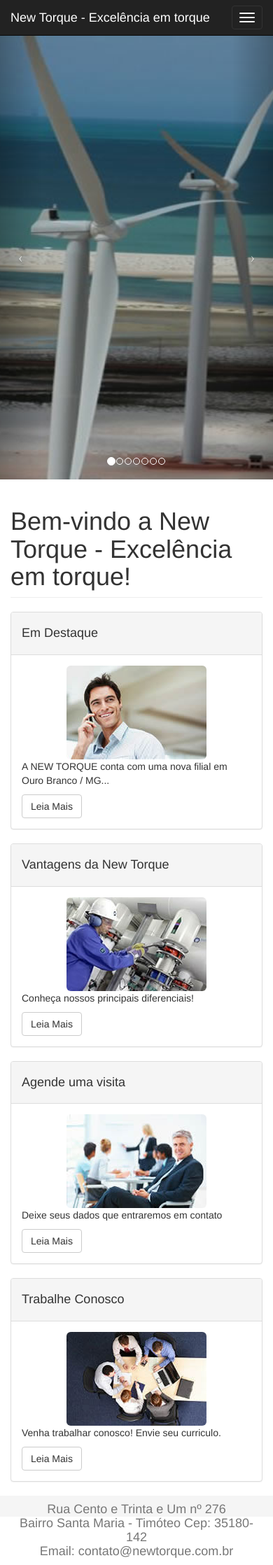
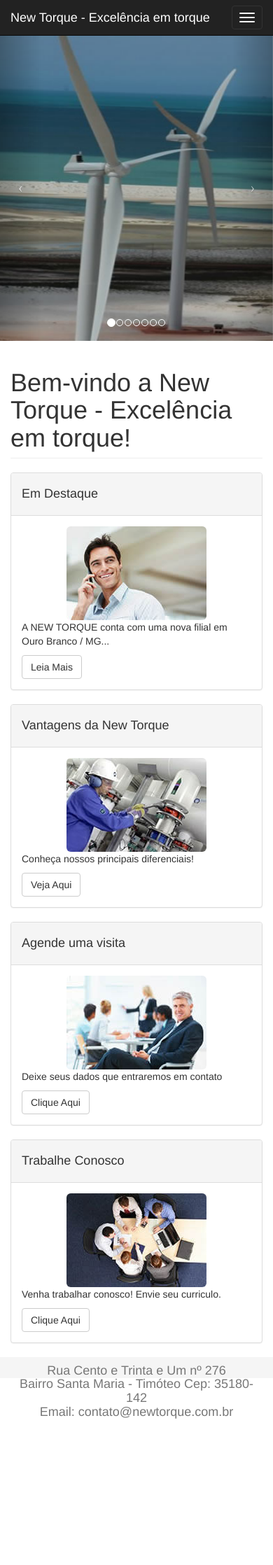
Before and after one commit to leogaletti/newtorque_novo, a PHP site: page / in a window 390 px wide. Shown: the whole page at 70% size. After the commit the page ends 2027 px from the top, so only its background shows below. Run offline with PHP 8.4, Linux system fonts and the light colour scheme; data comes from the database, SQL or seed files in the repository; some libraries are stand-ins or nearby versions.

Commit message:
Correçoes no texto da página e no visual mobile

```diff
--- a/site/css/style.css
+++ b/site/css/style.css
@@ -59,7 +59,7 @@
 /* Home Page Carousel */
 
 header.carousel {
-    height: 80%;
+    height: 55%;
 }
 
 header.carousel .item,
@@ -108,6 +108,12 @@
     }
 }
 
+@media(min-width: 767px) {
+    header.carousel {
+        height: 80%;
+    }
+}
+
 @media(max-width:767px) {
     .img-portfolio {
         margin-bottom: 15px;
--- a/site/index.php
+++ b/site/index.php
@@ -169,7 +169,7 @@
                         <div class="panel-body">
                             <img class="img-responsive img-rounded img-quadros" alt="A Empresa" src="./imagens/inicial02.jpg" />
                             <p>Conheça nossos principais diferenciais!</p>
-                            <a href="a-empresa.php" class="btn btn-default">Leia Mais</a>
+                            <a href="a-empresa.php" class="btn btn-default">Veja Aqui</a>
                         </div>
                     </div>
                 </div>
@@ -181,7 +181,7 @@
                         <div class="panel-body">
                             <img class="img-responsive img-rounded img-quadros" alt="Contato" src="./imagens/inicial03.jpg" />
                             <p>Deixe seus dados que entraremos em contato</p>
-                            <a href="fale-conosco.php" class="btn btn-default">Leia Mais</a>
+                            <a href="fale-conosco.php" class="btn btn-default">Clique Aqui</a>
                         </div>
                     </div>
                 </div>
@@ -193,7 +193,7 @@
                         <div class="panel-body">
                             <img class="img-responsive img-rounded img-quadros" alt="Trabalhe Conosco" src="./imagens/inicial04.jpg" />
                             <p>Venha trabalhar conosco! Envie seu curriculo.</p>
-                            <a href="trabalhe-conosco.php" class="btn btn-default">Leia Mais</a>
+                            <a href="trabalhe-conosco.php" class="btn btn-default">Clique Aqui</a>
                         </div>
                     </div>
                 </div>
```
